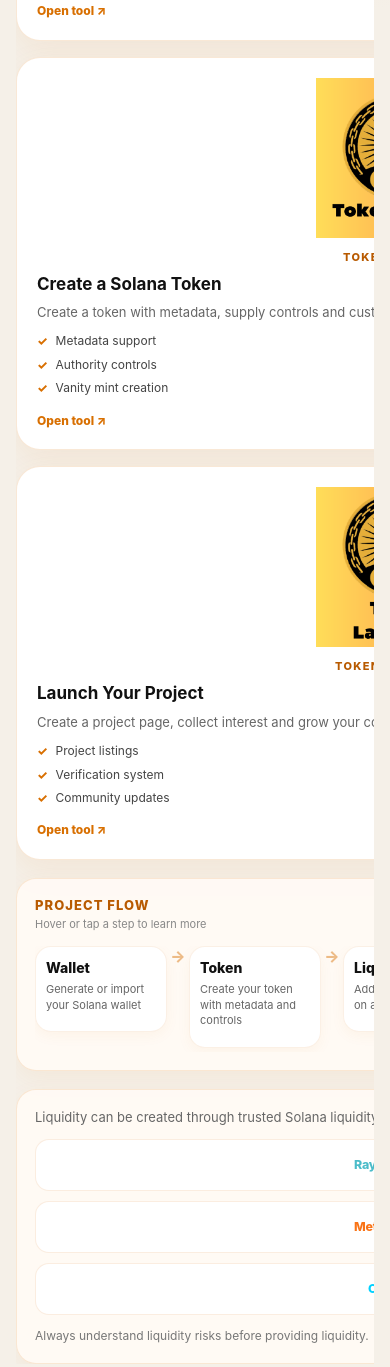
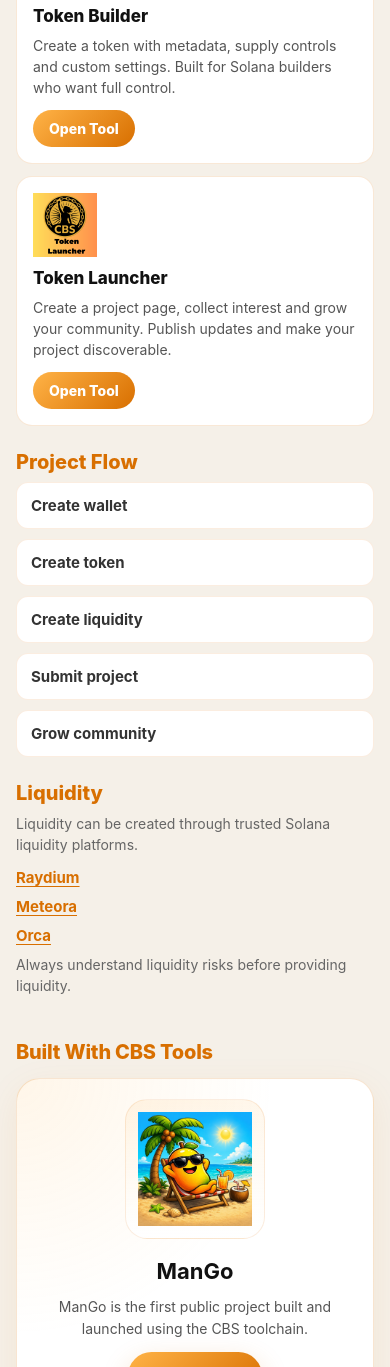
Before and after one commit to smitskecbs/tools.cbs-coin.com, a website built with Vite: page index.html in a window 390 px wide. Shown: the part 598-1965 px from the top of the page. Built offline with nearby package versions, Linux system fonts and the light colour scheme.

Commit message:
rebuild mobile layout with simple mobile-first flow

```diff
--- a/src/main.ts
+++ b/src/main.ts
@@ -99,6 +99,45 @@
     url: TOOL_URLS.tokenLauncher,
     logoUrl: tokenLauncherLogo,
   },
+]
+
+type MobileToolCard = {
+  name: string
+  description: string
+  url: string
+  logoUrl: string
+}
+
+const mobileToolCards: MobileToolCard[] = [
+  {
+    name: 'Wallet Generator',
+    description:
+      'Generate a standard or vanity Solana wallet locally in your browser. Private keys stay on your device.',
+    url: TOOL_URLS.wallet,
+    logoUrl: walletGeneratorLogo,
+  },
+  {
+    name: 'Token Builder',
+    description:
+      'Create a token with metadata, supply controls and custom settings. Built for Solana builders who want full control.',
+    url: TOOL_URLS.tokenBuilder,
+    logoUrl: tokenBuilderLogo,
+  },
+  {
+    name: 'Token Launcher',
+    description:
+      'Create a project page, collect interest and grow your community. Publish updates and make your project discoverable.',
+    url: TOOL_URLS.tokenLauncher,
+    logoUrl: tokenLauncherLogo,
+  },
+]
+
+const mobileFlowSteps = [
+  'Create wallet',
+  'Create token',
+  'Create liquidity',
+  'Submit project',
+  'Grow community',
 ]
 
 const workflowSteps: WorkflowStep[] = [
@@ -285,6 +324,7 @@
 
 function renderCommunitySection(): string {
   return `
+    <div class="desktop-only">
       <section
         class="page-section community-section"
         aria-labelledby="community-heading"
@@ -297,6 +337,7 @@
           ${communityCards.map((card) => renderCommunityCard(card)).join('')}
         </div>
       </section>
+    </div>
   `
 }
 
@@ -314,6 +355,85 @@
 }
 
 setSiteFavicon()
+
+function renderMobileToolCard(card: MobileToolCard): string {
+  return `
+    <article class="mobile-tool-card">
+      <img
+        class="mobile-tool-logo"
+        src="${card.logoUrl}"
+        alt=""
+        loading="lazy"
+      />
+      <h3 class="mobile-tool-title">${card.name}</h3>
+      <p class="mobile-tool-description">${card.description}</p>
+      <a
+        class="mobile-tool-btn"
+        href="${card.url}"
+        target="_blank"
+        rel="noopener noreferrer"
+      >
+        Open Tool
+      </a>
+    </article>
+  `
+}
+
+function renderMobileLayout(): string {
+  const liquidityLinks = liquidityProviders
+    .map(
+      (provider) => `
+        <li>
+          <a
+            href="${provider.url}"
+            target="_blank"
+            rel="noopener noreferrer"
+          >
+            ${provider.name}
+          </a>
+        </li>
+      `,
+    )
+    .join('')
+
+  const flowItems = mobileFlowSteps
+    .map((step) => `<li>${step}</li>`)
+    .join('')
+
+  return `
+    <div class="mobile-only">
+      <section class="mobile-section" aria-labelledby="mobile-tools-heading">
+        <h2 class="mobile-section-title" id="mobile-tools-heading">CBS Toolchain</h2>
+        <p class="mobile-section-intro">
+          Everything you need to go from a new wallet to a public Solana project.
+        </p>
+        <div class="mobile-tool-list">
+          ${mobileToolCards.map((card) => renderMobileToolCard(card)).join('')}
+        </div>
+      </section>
+
+      <section class="mobile-section" aria-labelledby="mobile-flow-heading">
+        <h2 class="mobile-section-title" id="mobile-flow-heading">Project Flow</h2>
+        <ol class="mobile-flow-list">
+          ${flowItems}
+        </ol>
+      </section>
+
+      <section class="mobile-section" aria-labelledby="mobile-liquidity-heading">
+        <h2 class="mobile-section-title" id="mobile-liquidity-heading">Liquidity</h2>
+        <p class="mobile-section-intro">
+          Liquidity can be created through trusted Solana liquidity platforms.
+        </p>
+        <ul class="mobile-link-list">
+          ${liquidityLinks}
+        </ul>
+        <p class="mobile-section-note">
+          Always understand liquidity risks before providing liquidity.
+        </p>
+      </section>
+    </div>
+  `
+}
 
 function renderToolchainCard(card: ToolchainCard): string {
   const points = card.keyPoints
@@ -453,6 +573,7 @@
             alt=""
             loading="lazy"
           />
+          <span class="liquidity-provider-name">${provider.name}</span>
         </a>
       `,
     )
@@ -475,6 +596,7 @@
 
 function renderToolchainSection(): string {
   return `
+    <div class="desktop-only">
       <section
         class="page-section toolchain-section"
         aria-labelledby="toolchain-heading"
@@ -491,6 +613,7 @@
         ${renderWorkflowTimeline()}
         ${renderLiquiditySection()}
       </section>
+    </div>
   `
 }
 
@@ -676,9 +799,11 @@
     </header>
 
     ${renderToolchainSection()}
+    ${renderMobileLayout()}
     ${renderShowcaseSection()}
     ${renderCommunitySection()}
 
+    <div class="desktop-only">
       <section
         class="page-section"
         aria-labelledby="resources-heading"
@@ -686,6 +811,7 @@
         <h2 class="section-title" id="resources-heading">Trusted Resources</h2>
         ${renderResourcesMarquee()}
       </section>
+    </div>
 
     ${renderDonationSection()}
 
--- a/src/style.css
+++ b/src/style.css
@@ -9,19 +9,6 @@
 *::before,
 *::after {
   box-sizing: border-box;
-}
-
-html,
-body {
-  width: 100%;
-  max-width: 100%;
-  overflow-x: hidden;
-}
-
-#app {
-  width: 100%;
-  max-width: 100%;
-  min-width: 0;
 }
 
 body {
@@ -39,9 +26,6 @@
   flex-direction: column;
   align-items: center;
   gap: 16px;
-  width: 100%;
-  max-width: 100%;
-  min-width: 0;
   padding: 16px 20px 40px;
 }
 
@@ -49,7 +33,6 @@
 .page-section {
   width: 100%;
   max-width: 720px;
-  min-width: 0;
 }
 
 .site-hero {
@@ -100,9 +83,6 @@
 
 .toolchain-section {
   gap: 18px;
-  width: 100%;
-  max-width: 100%;
-  min-width: 0;
 }
 
 .toolchain-grid {
@@ -110,18 +90,12 @@
   grid-template-columns: repeat(3, minmax(0, 1fr));
   gap: 14px;
   align-items: stretch;
-  width: 100%;
-  max-width: 100%;
-  min-width: 0;
 }
 
 .toolchain-card {
   display: flex;
   flex-direction: column;
   gap: 16px;
-  width: 100%;
-  max-width: 100%;
-  min-width: 0;
   padding: 0 0 16px;
   border: 1px solid rgba(216, 111, 0, 0.16);
   border-radius: 24px;
@@ -156,9 +130,6 @@
   display: grid;
   gap: 10px;
   justify-items: center;
-  width: 100%;
-  max-width: 100%;
-  min-width: 0;
   padding: 22px 16px 18px;
   background:
     radial-gradient(circle at 50% 0%, rgba(255, 179, 71, 0.18), transparent 62%),
@@ -169,8 +140,7 @@
 .toolchain-logo {
   display: block;
   width: auto;
-  max-width: 100%;
-  height: auto;
+  max-width: 92%;
   max-height: 96px;
   object-fit: contain;
   filter: drop-shadow(0 10px 18px rgba(216, 111, 0, 0.12));
@@ -178,15 +148,10 @@
 
 .toolchain-tool-name {
   margin: 0;
-  width: 100%;
-  max-width: 100%;
-  min-width: 0;
   font-size: 11px;
   font-weight: 800;
   letter-spacing: 0.12em;
   text-transform: uppercase;
-  text-align: center;
-  overflow-wrap: anywhere;
   color: #b85a00;
 }
 
@@ -195,9 +160,6 @@
   flex-direction: column;
   gap: 10px;
   flex: 1;
-  width: 100%;
-  max-width: 100%;
-  min-width: 0;
   padding: 0 16px;
 }
 
@@ -206,7 +168,6 @@
   font-size: clamp(17px, 2.8vw, 19px);
   line-height: 1.25;
   color: #111111;
-  overflow-wrap: anywhere;
 }
 
 .toolchain-description {
@@ -214,7 +175,6 @@
   font-size: 13px;
   line-height: 1.5;
   color: #666666;
-  overflow-wrap: anywhere;
 }
 
 .toolchain-points {
@@ -223,9 +183,6 @@
   margin: 2px 0 0;
   padding: 0;
   list-style: none;
-  width: 100%;
-  max-width: 100%;
-  min-width: 0;
 }
 
 .toolchain-point {
@@ -234,11 +191,10 @@
   font-size: 12px;
   line-height: 1.45;
   color: #444444;
-  overflow-wrap: anywhere;
 }
 
 .toolchain-point::before {
-  content: '✓';
+  content: '?';
   position: absolute;
   left: 0;
   top: 0;
@@ -463,6 +419,13 @@
   height: 22px;
   max-width: 100%;
   object-fit: contain;
+}
+
+.liquidity-provider-name {
+  display: none;
+  font-size: 15px;
+  font-weight: 800;
+  color: #d86f00;
 }
 
 .showcase-card {
@@ -693,154 +656,144 @@
   box-shadow: 0 2px 8px rgba(216, 111, 0, 0.14);
 }
 
+.mobile-only {
+  display: none;
+}
+
+.mobile-section {
+  width: 100%;
+  max-width: 100%;
+  margin-bottom: 24px;
+}
+
+.mobile-section-title {
+  margin: 0 0 8px;
+  font-size: 20px;
+  font-weight: 800;
+  color: #d86f00;
+}
+
+.mobile-section-intro,
+.mobile-section-note {
+  margin: 0 0 12px;
+  font-size: 14px;
+  line-height: 1.5;
+  color: #666666;
+}
+
+.mobile-tool-list {
+  display: flex;
+  flex-direction: column;
+  gap: 12px;
+  width: 100%;
+  max-width: 100%;
+}
+
+.mobile-tool-card {
+  width: 100%;
+  max-width: 100%;
+  padding: 16px;
+  border: 1px solid rgba(216, 111, 0, 0.16);
+  border-radius: 16px;
+  background: #ffffff;
+}
+
+.mobile-tool-logo {
+  display: block;
+  width: 64px;
+  max-width: 100%;
+  height: auto;
+  margin: 0 0 10px;
+}
+
+.mobile-tool-title {
+  margin: 0 0 8px;
+  font-size: 17px;
+  font-weight: 800;
+  line-height: 1.3;
+  color: #111111;
+}
+
+.mobile-tool-description {
+  margin: 0 0 12px;
+  font-size: 14px;
+  line-height: 1.5;
+  color: #555555;
+}
+
+.mobile-tool-btn {
+  display: inline-block;
+  padding: 10px 16px;
+  border-radius: 999px;
+  background: linear-gradient(135deg, #ffb347, #d86f00);
+  color: #ffffff;
+  font-size: 14px;
+  font-weight: 800;
+  text-decoration: none;
+}
+
+.mobile-flow-list,
+.mobile-link-list {
+  margin: 0;
+  padding: 0;
+  width: 100%;
+  max-width: 100%;
+  list-style: none;
+}
+
+.mobile-flow-list {
+  counter-reset: flow-step;
+}
+
+.mobile-flow-list li {
+  margin: 0 0 10px;
+  padding: 12px 14px;
+  border: 1px solid rgba(216, 111, 0, 0.12);
+  border-radius: 12px;
+  background: #ffffff;
+  font-size: 15px;
+  font-weight: 700;
+  line-height: 1.4;
+  color: #333333;
+}
+
+.mobile-link-list li {
+  margin: 0 0 8px;
+}
+
+.mobile-link-list a {
+  font-size: 15px;
+  font-weight: 700;
+  line-height: 1.4;
+  color: #d86f00;
+  text-decoration: underline;
+  text-underline-offset: 3px;
+}
+
 @media (max-width: 768px) {
+  .desktop-only {
+    display: none;
+  }
+
+  .mobile-only {
+    display: block;
+  }
+
   .app-shell {
     padding-left: 16px;
     padding-right: 16px;
   }
 
-  .toolchain-section {
+  .site-hero,
+  .page-section,
+  .site-footer,
+  .mobile-only {
     width: 100%;
     max-width: 100%;
-    overflow: hidden;
-    padding-left: 0;
-    padding-right: 0;
-    box-sizing: border-box;
   }
 
-  .toolchain-grid {
-    display: flex;
-    flex-direction: column;
-    gap: 16px;
-    width: 100%;
+  .site-banner {
     max-width: 100%;
-    overflow: visible;
-    transform: none;
-    grid-template-columns: none;
-    align-items: stretch;
-  }
-
-  .toolchain-card {
-    display: block;
-    width: 100%;
-    max-width: 100%;
-    min-width: 0;
-    box-sizing: border-box;
-    padding: 20px;
-    margin: 0;
-    overflow: hidden;
-    transform: none;
-    gap: 0;
-  }
-
-  .toolchain-card:hover,
-  .toolchain-card:active {
-    transform: none;
-  }
-
-  .toolchain-card:focus-visible {
-    outline-offset: 0;
-  }
-
-  .toolchain-logo-stage {
-    display: block;
-    width: 100%;
-    max-width: 100%;
-    padding: 0;
-    margin: 0;
-    background: none;
-    border: 0;
-    overflow: visible;
-  }
-
-  .toolchain-logo {
-    display: block;
-    width: 100%;
-    max-width: 160px;
-    height: auto;
-    margin: 0 auto 12px;
-    object-fit: contain;
-    filter: none;
-    transform: none;
-    max-height: none;
-  }
-
-  .toolchain-tool-name {
-    width: 100%;
-    max-width: 100%;
-    min-width: 0;
-    margin: 0 0 10px;
-    white-space: normal;
-    overflow-wrap: anywhere;
-    word-break: normal;
-  }
-
-  .toolchain-card-content {
-    display: block;
-    width: 100%;
-    max-width: 100%;
-    padding: 0;
-    margin: 0;
-    flex: none;
-    min-width: 0;
-  }
-
-  .toolchain-headline {
-    margin: 0 0 8px;
-    max-width: 100%;
-    white-space: normal;
-    overflow-wrap: anywhere;
-    word-break: normal;
-  }
-
-  .toolchain-description {
-    margin: 0 0 10px;
-    max-width: 100%;
-    white-space: normal;
-    overflow-wrap: anywhere;
-    word-break: normal;
-  }
-
-  .toolchain-points {
-    width: 100%;
-    max-width: 100%;
-    min-width: 0;
-    margin: 0 0 12px;
-    padding: 0;
-  }
-
-  .toolchain-point {
-    position: static;
-    display: flex;
-    align-items: flex-start;
-    gap: 8px;
-    padding-left: 0;
-    max-width: 100%;
-    white-space: normal;
-    overflow-wrap: anywhere;
-    word-break: normal;
-  }
-
-  .toolchain-point::before {
-    position: static;
-    flex-shrink: 0;
-  }
-
-  .toolchain-card-action {
-    display: inline-block;
-    margin: 0;
-    padding: 0;
-    max-width: 100%;
-    white-space: normal;
-    overflow-wrap: anywhere;
-    word-break: normal;
-    align-self: auto;
-  }
-}
-
-@media (max-width: 720px) {
-  .community-grid {
-    grid-template-columns: 1fr;
   }
 
   .showcase-card {
@@ -851,34 +804,22 @@
 
   .showcase-actions {
     justify-content: center;
+    flex-wrap: wrap;
+  }
+
+  .mango-donation-wallet,
+  .mango-donation-copy-btn {
+    max-width: 100%;
   }
 }
 
-@media (max-width: 640px) {
-  .workflow-panel-header {
-    flex-direction: column;
-    align-items: flex-start;
-    gap: 4px;
+@media (min-width: 769px) {
+  .desktop-only {
+    display: block;
   }
 
-  .workflow-panel-hint {
-    text-align: left;
-  }
-
-  .workflow-timeline {
-    padding-bottom: 4px;
-  }
-
-  .workflow-step {
-    min-width: 132px;
-  }
-
-  .liquidity-providers {
-    flex-direction: column;
-  }
-
-  .liquidity-provider {
-    width: 100%;
+  .mobile-only {
+    display: none;
   }
 }
 
```
Lines whose indentation alone changed are shown as unchanged.
